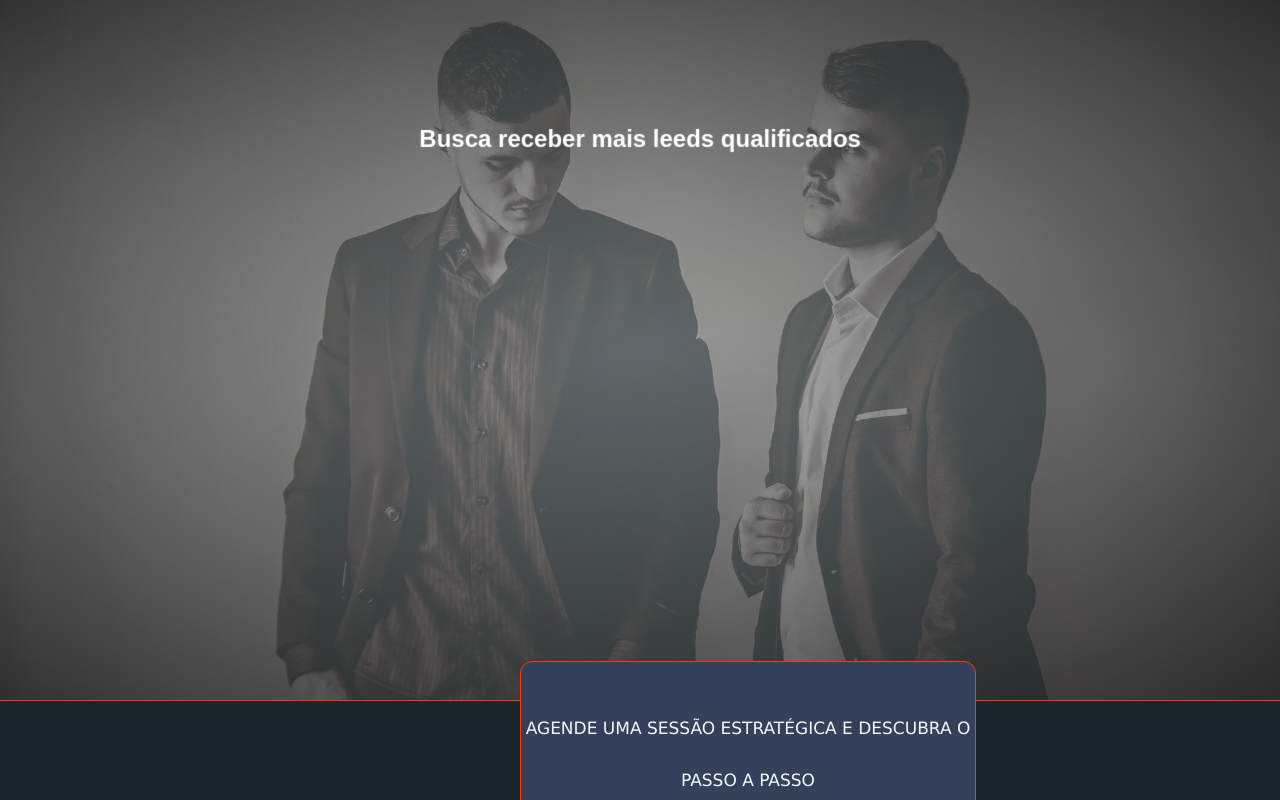
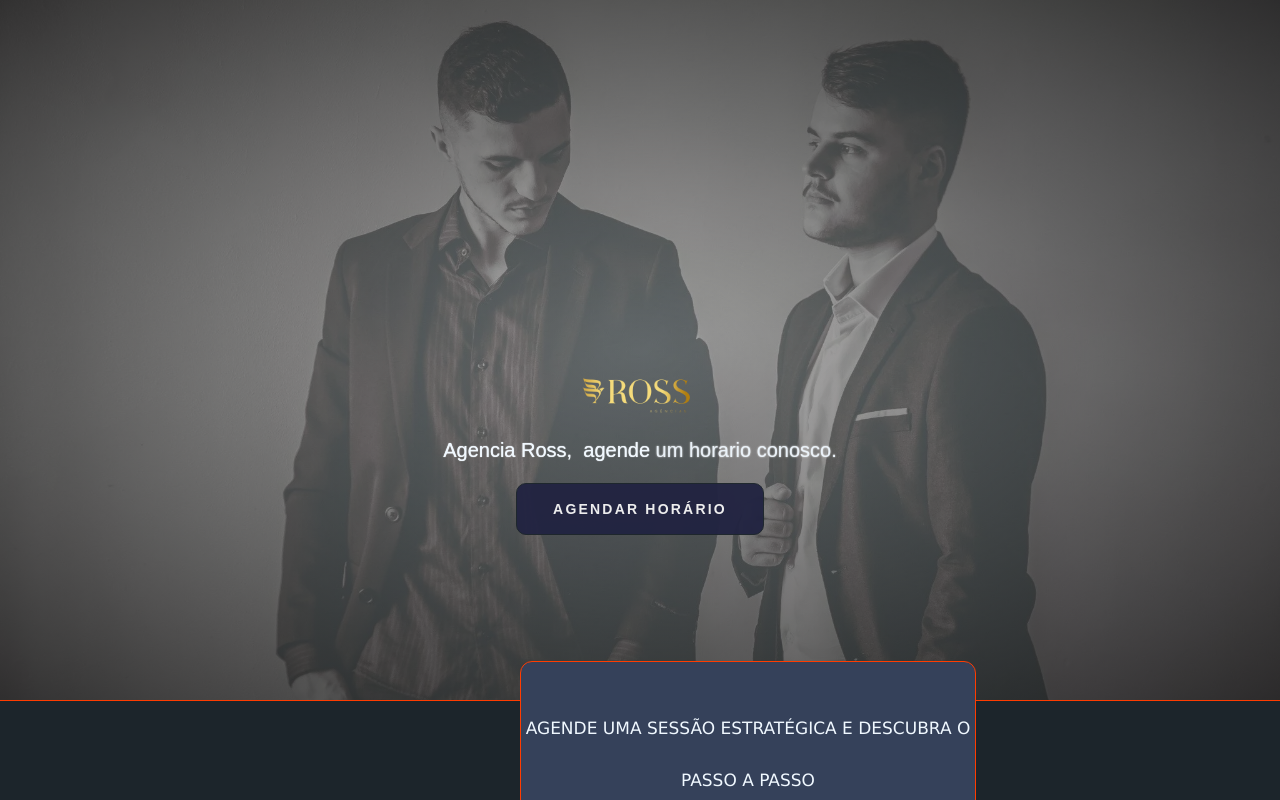
Before and after one commit to correaa1/AgenciaRossProject, a React (Vite) app: page / in a window 1280 px wide. Shown: the top 800 px of the page. Built offline with nearby package versions, Linux system fonts and the light colour scheme.

Commit message:
text inicial com transition foda

```diff
--- a/src/pages/Home/index.jsx
+++ b/src/pages/Home/index.jsx
@@ -16,14 +16,6 @@ return(
     <div class="sp-container">
 	<div class="sp-content">
     <div class="sp-globe"></div>
-        <h2 className='frame-1'>
-    Se sua empresa fatura mais de R$30 mil reais
-    </h2>
-      <h2 className='frame-2'>
-      Busca ter previsibilidade nas vendas
-       </h2>
-       <h2 className='frame-3'>Busca receber mais leeds qualificados</h2>
-        <h2 className='frame-4'>Nós vamos te ajudar</h2>
 
         <h2 class="frame-5">
 
@@ -31,7 +23,7 @@ return(
 			<span> agende&nbsp;</span>
 			<span>um horario conosco.
       <div className='containerButton1'>
-        <button className='button1'>QUERO VENDER MAIS</button>
+        <button className='button1'>AGENDAR HORÁRIO</button>
 				</div>
 
       </span>
--- a/src/pages/Home/styles.scss
+++ b/src/pages/Home/styles.scss
@@ -25,38 +25,12 @@ width: 100%;
       position: relative;
       justify-content: center;
       align-items: center;
+    }
 
 
-    }
-    h2.textoImgCaps{
-      color: #fff;
-    font-family: "Poppins",Sans-serif;
-    font-size: 30px;
-    font-weight: 500;
-    letter-spacing: -1.5px;
-    text-shadow: 0px 0px 10px #101010;
-    position: relative;
-               }
+    .containerButton1{
+      padding:20px
 
-    h2.textoImg{
-     position: relative;
-     color: aliceblue;
-     font-family: "Barlow", Sans-serif;
-     font-size: 20px;
-     font-weight: 400;
-     line-height: 25px;
-     padding-top: 5vh;
-    }
-    h2.textoImg1{
-
-      font-size: 22px;
-      position: relative;
-      padding:10vh;
-      color:aliceblue;
-      right:9vh;
-     }
-    .containerButton1{
-      padding-top:50px
     }
 
 
@@ -626,7 +600,7 @@ text-align: center;
   height:auto;
   width: 180px;
   position: relative;
-  margin-left: 150px;
+  margin-left: 100px;
   padding: 65px;
 
 }
@@ -732,7 +706,7 @@ text-align: center;
     }
     .sp-container {
       position: relative;
-
+      padding: 350px;
       display: flex;
       justify-content: center;
       align-items: center;
@@ -756,10 +730,11 @@ text-align: center;
       width: 100%;
       text-align: center;
       color: transparent;
-      -webkit-animation: blurFadeInOut 2s ease-in backwards;
-      -moz-animation: blurFadeInOut 2s ease-in backwards;
-      -ms-animation: blurFadeInOut 2s ease-in backwards;
-      animation: blurFadeInOut 2s ease-in backwards;
+
+      -webkit-animation: blurFadeInOut 1s ease-in backwards;
+      -moz-animation: blurFadeInOut 1s ease-in backwards;
+      -ms-animation: blurFadeInOut 1s ease-in backwards;
+      animation: blurFadeInOut 1s ease-in backwards;
     }
     .sp-container h2.frame-1 {
       -webkit-animation-delay: 0s;
@@ -795,24 +770,30 @@ text-align: center;
 
     }
     .sp-container h2.frame-5 span {
-      -webkit-animation: blurFadeIn 3s ease-in 12s backwards;
-      -moz-animation: blurFadeIn 1s ease-in 12s backwards;
-      -ms-animation: blurFadeIn 3s ease-in 12s backwards;
-      animation: blurFadeIn 3s ease-in 12s backwards;
+      -webkit-animation: blurFadeIn 3s ease-in 2s backwards;
+      -moz-animation: blurFadeIn 1s ease-in 2s backwards;
+      -ms-animation: blurFadeIn 3s ease-in 2s backwards;
+      animation: blurFadeIn 3s ease-in 2s backwards;
       color: transparent;
       text-shadow: 0px 0px 1px #fff;
+      color:aliceblue ;
+      font-family: "Barlow", Sans-serif;
+      font-size: 20px;
+      font-weight: 400;
+      line-height: 25px;
+
     }
     .sp-container h2.frame-5 span:nth-child(2) {
-      -webkit-animation-delay: 13s;
-      -moz-animation-delay: 13s;
-      -ms-animation-delay: 13s;
-      animation-delay: 13s;
+      -webkit-animation-delay: 3s;
+      -moz-animation-delay: 3s;
+      -ms-animation-delay: 3s;
+      animation-delay: 3s;
     }
     .sp-container h2.frame-5 span:nth-child(3) {
-      -webkit-animation-delay: 14s;
-      -moz-animation-delay: 14s;
-      -ms-animation-delay: 14s;
-      animation-delay: 14s;
+      -webkit-animation-delay: 4s;
+      -moz-animation-delay: 4s;
+      -ms-animation-delay: 4s;
+      animation-delay: 4s;
     }
 
     .sp-globe {
```
